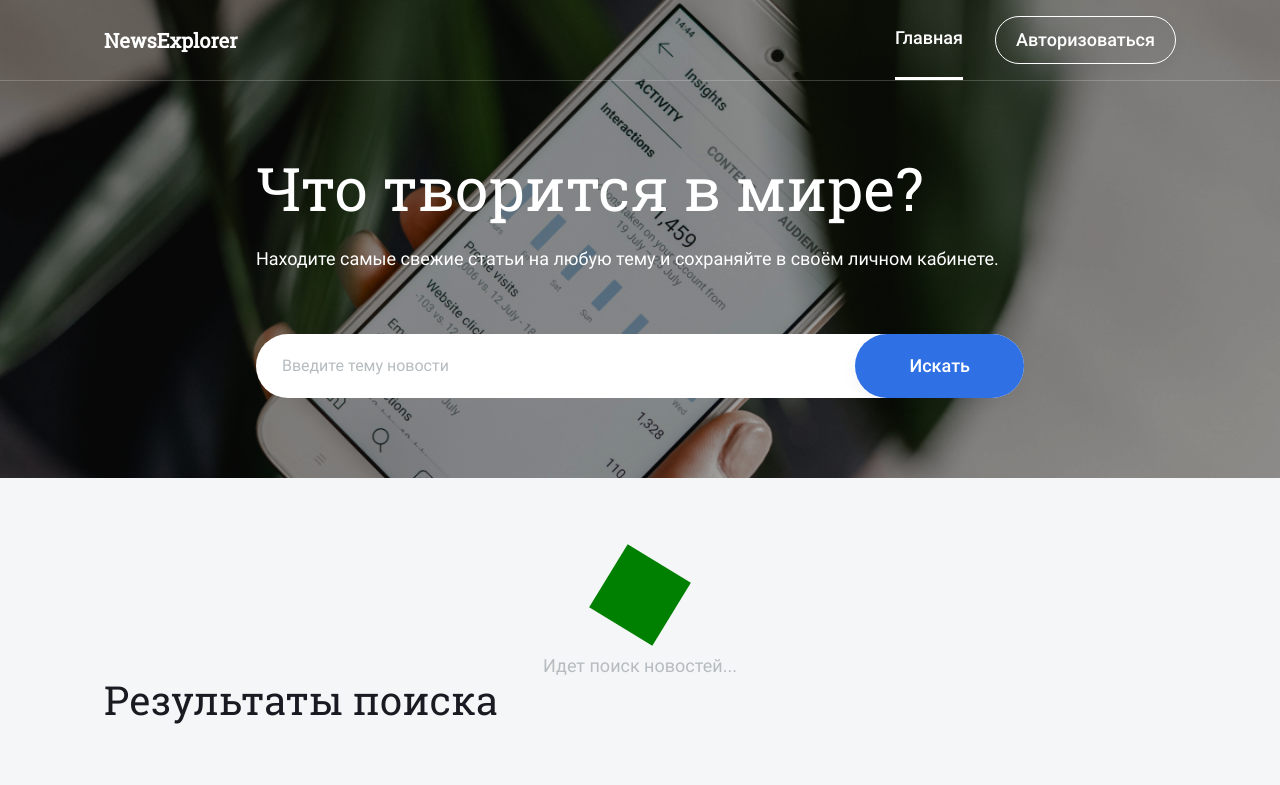
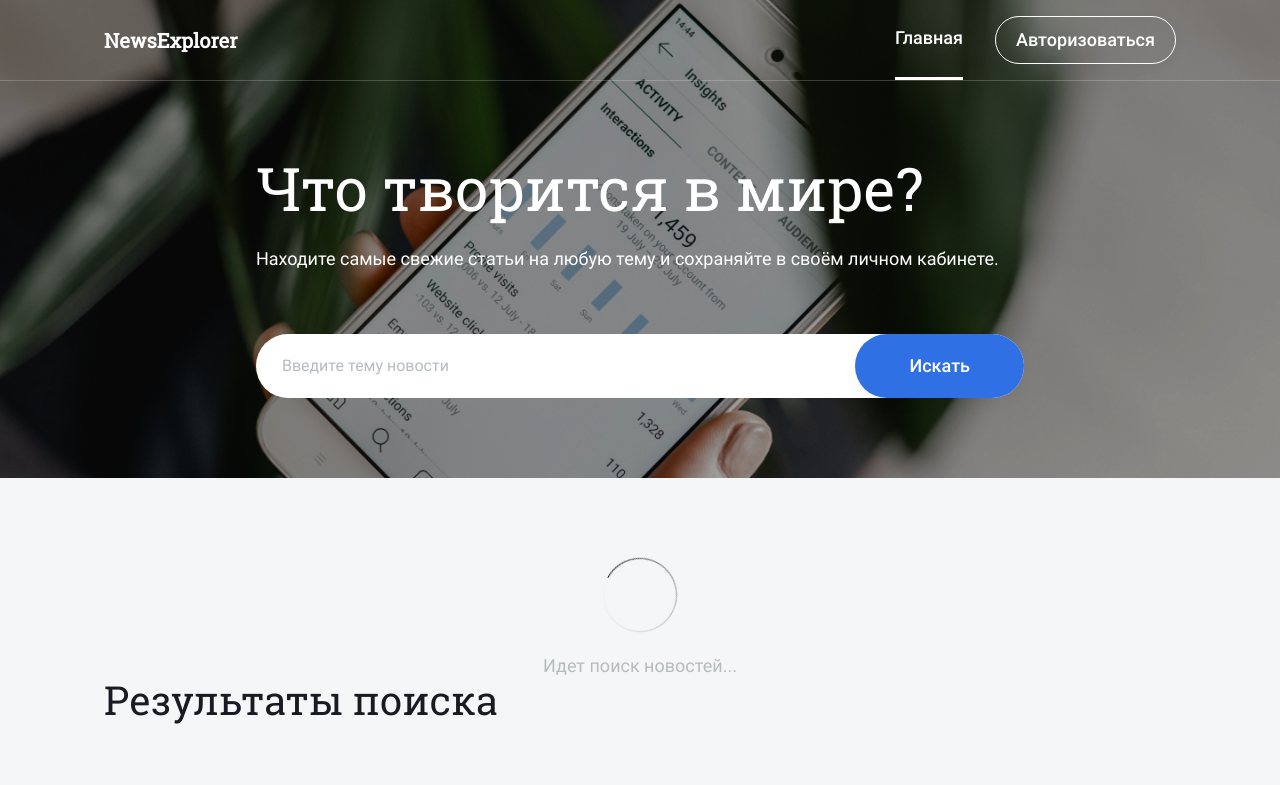
Before and after one commit to OlgaGidion/news-explorer-frontend, a React (Create React App) app: page / in a window 1280 px wide. Shown: the top 785 px of the page. Built offline with nearby package versions, Linux system fonts and the light colour scheme; grey boxes are pictures that could not be loaded.

Commit message:
Working on preloader

```diff
--- a/src/components/SearchPreloader/SearchPreloader.css
+++ b/src/components/SearchPreloader/SearchPreloader.css
@@ -5,15 +5,14 @@
 }
 
 .search-preloader__image {
-  background: green;
   width: 74px;
   height: 74px;
-  animation: spin 1.75s infinite linear;
+  animation: spin 1.25s infinite linear;
 }
 
 @keyframes spin {
 	100% {
-		transform: rotate(360deg);
+		transform: rotate(-360deg);
 	}
 }
 
--- a/src/components/SearchPreloader/SearchPreloader.js
+++ b/src/components/SearchPreloader/SearchPreloader.js
@@ -1,8 +1,9 @@
+import preloader from '../../images/preloader.png';
 import './SearchPreloader.css';
 
 const SearchPreloader = () => (
   <div className="search-preloader">
-    <div className="search-preloader__image"></div>
+    <img className="search-preloader__image" src={preloader} alt="Подождите" />
     <p className="search-preloader__subline">Идет поиск новостей...</p>
   </div>
 );
```
Also changed, not shown: src/images/preloader.png (added).
